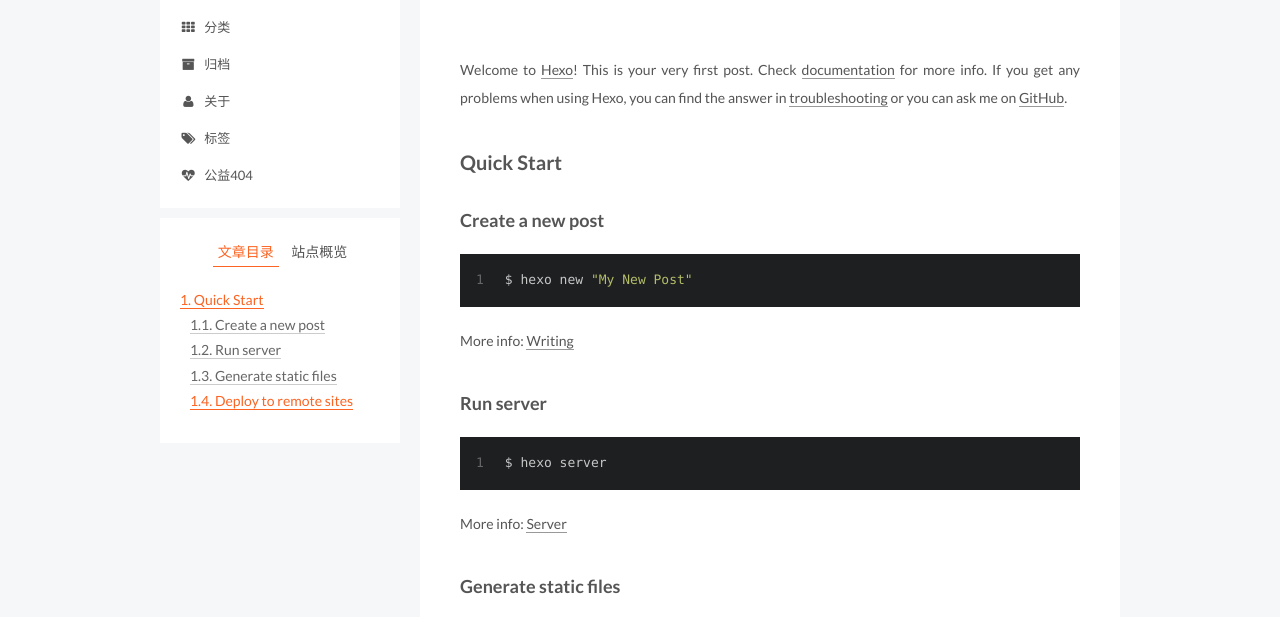
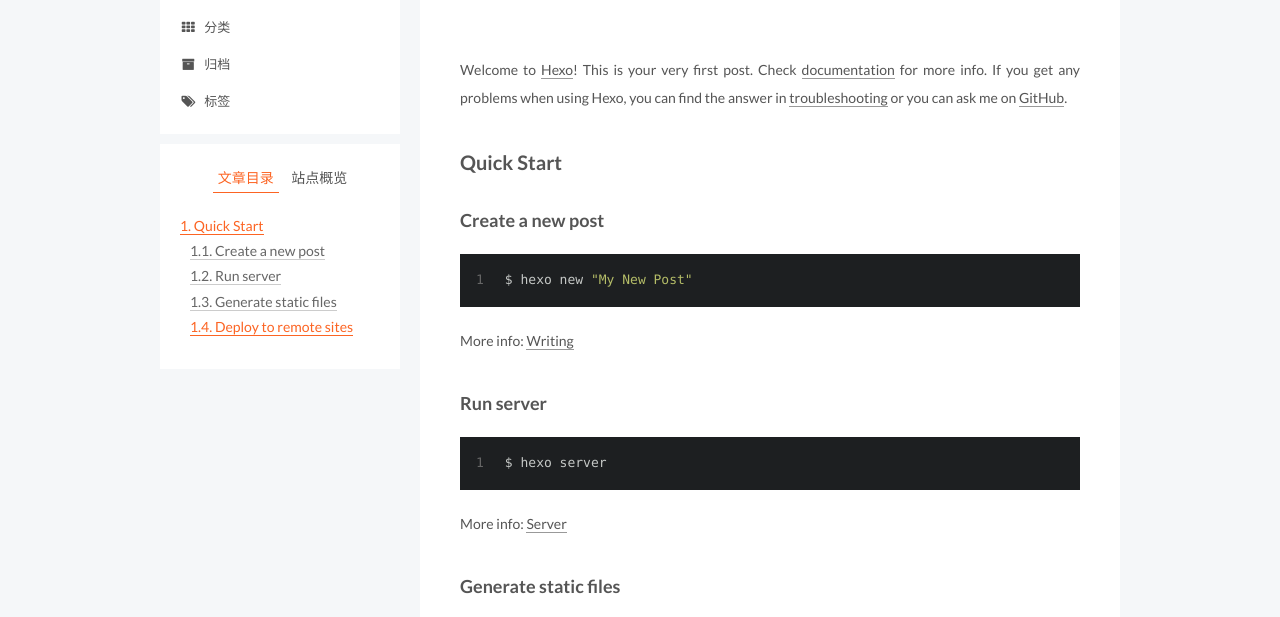
Before and after one commit to lishiwei/Leev.github.io, a plain HTML site: page 2016/05/01/hello-world/index.html in a window 1280 px wide. Shown: the part 153-770 px from the top of the page. Drawn offline with Linux system fonts and the light colour scheme; a script that the page names is missing.

Commit message:
Site updated: 2016-05-01 23:05:57

```diff
--- a/2016/05/01/hello-world/index.html
+++ b/2016/05/01/hello-world/index.html
@@ -203,32 +203,12 @@
         </li>
 
 
-        <li class="menu-item menu-item-about">
-          <a href="/about" rel="section">
-
-              <i class="menu-item-icon fa fa-user fa-fw"></i> <br />
-
-            关于
-          </a>
-        </li>
-
-
         <li class="menu-item menu-item-tags">
           <a href="/tags" rel="section">
 
               <i class="menu-item-icon fa fa-tags fa-fw"></i> <br />
 
             标签
-          </a>
-        </li>
-
-
-        <li class="menu-item menu-item-commonweal">
-          <a href="/404.html" rel="section">
-
-              <i class="menu-item-icon fa fa-heartbeat fa-fw"></i> <br />
-
-            公益404
           </a>
         </li>
 
--- a/css/main.css
+++ b/css/main.css
@@ -1535,7 +1535,7 @@
   width: 4px;
   height: 4px;
   border-radius: 50%;
-  background: #ff83c4;
+  background: #9effff;
 }
 .links-of-blogroll {
   font-size: 13px;
```
Also changed, not shown: 2016/05/01/postname/index.html (+0 -20 lines), 404.html (+0 -20 lines), archives/2016/05/index.html (+0 -20 lines), archives/2016/index.html (+0 -20 lines), archives/index.html (+0 -20 lines), categories/index.html (+0 -20 lines), index.html (+0 -20 lines), tags/index.html (+0 -20 lines).
